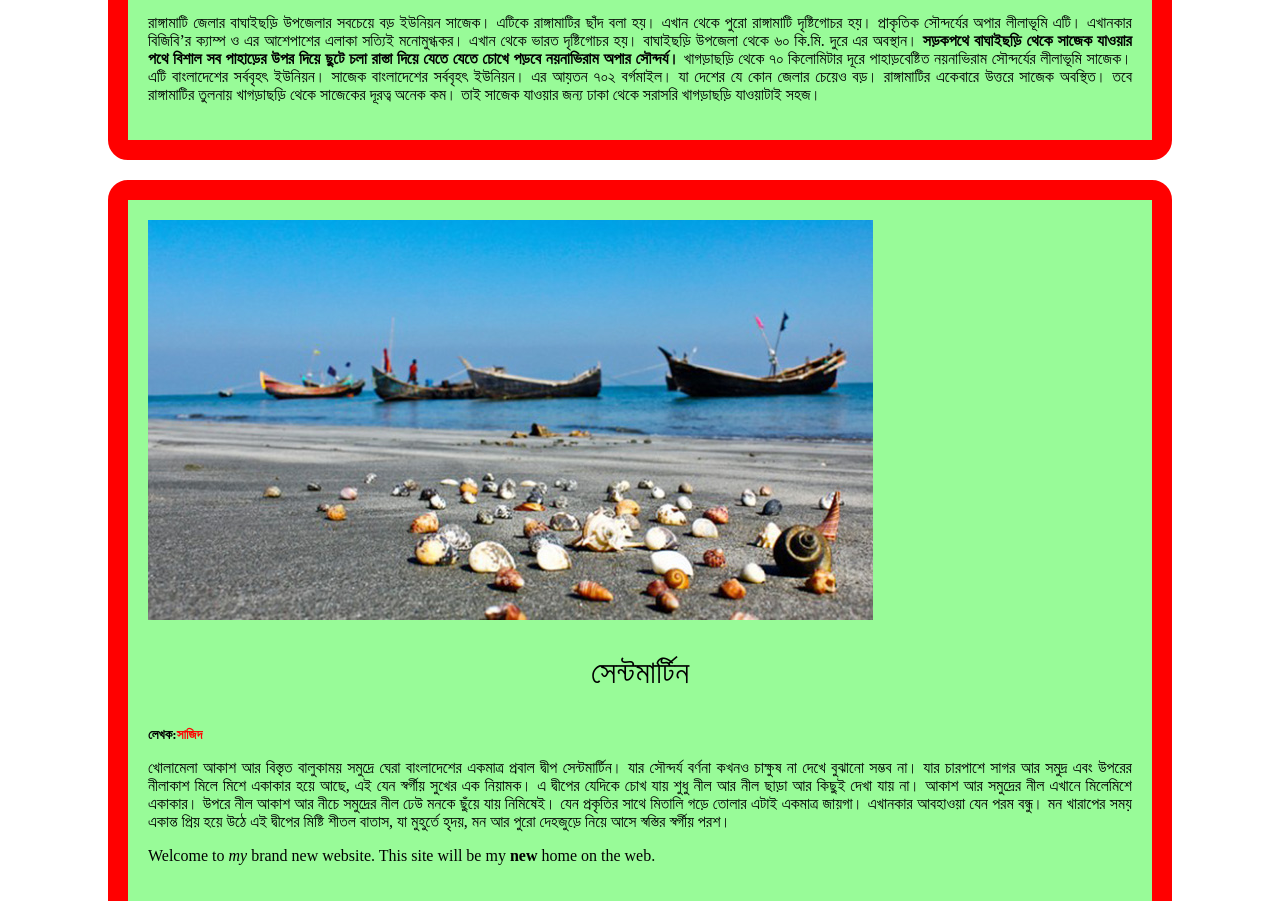
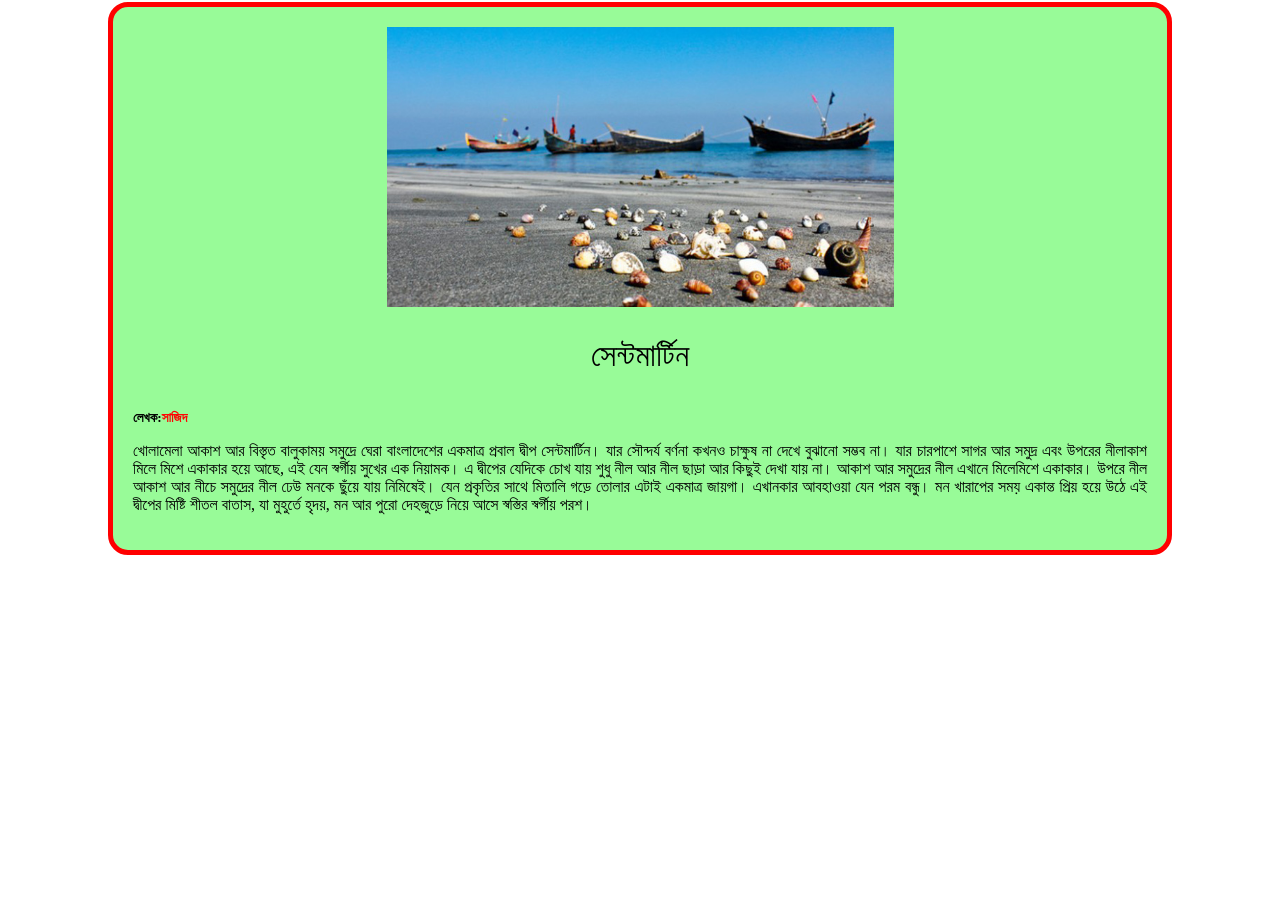
Before and after one commit to AhsanSazid/My_Blogs, a plain HTML site: page My_Blogs.html in a window 1280 px wide. Shown: the part 665-1566 px from the top of the page. After the commit the page ends 1240 px from the top, so only its background shows below. Drawn offline with Linux system fonts and the light colour scheme.

Commit message:
2nd commit

```diff
--- a/CSS File/main.css
+++ b/CSS File/main.css
@@ -1,6 +1,6 @@
 .blog{
     background-color: palegreen;
-    border: 20px solid red;
+    border: 5px solid red;
     border-radius: 20px;
     padding: 20px;
     margin-left: 100px;
@@ -24,3 +24,9 @@
 h1{
     text-align: center;
 }
+.center {
+    display: block;
+    margin-left: auto;
+    margin-right: auto;
+    width: 50%;
+  }
--- a/My_Blogs.html
+++ b/My_Blogs.html
@@ -10,16 +10,15 @@
 <body>
     <h1>MY TRAVELLING BLOG</h1>
     <div class="blog">
-        <img src="S1.jpg" alt="">
+        <img src="S1.jpg" alt="" class="center">
         <h3 class="blog-title">সাজেক ভ্যালি</h3>
         <small>লেখক:<span class="Author-Name">সাজিদ </span></small>
         <p>রাঙ্গামাটি জেলার বাঘাইছড়ি উপজেলার সবচেয়ে বড় ইউনিয়ন সাজেক। এটিকে রাঙ্গামাটির ছাঁদ বলা হয়। এখান থেকে পুরো রাঙ্গামাটি দৃষ্টিগোচর হয়। প্রাকৃতিক সৌন্দর্যের অপার লীলাভূমি এটি। এখানকার বিজিবি’র ক্যাম্প ও এর আশেপাশের এলাকা সত্যিই মনোমুগ্ধকর। এখান থেকে ভারত দৃষ্টিগোচর হয়। বাঘাইছড়ি উপজেলা থেকে ৬০ কি.মি. দুরে এর অবস্থান। <strong> সড়কপথে বাঘাইছড়ি থেকে সাজেক যাওয়ার পথে বিশাল সব পাহাড়ের উপর দিয়ে ছুটে চলা রাস্তা দিয়ে যেতে যেতে চোখে পড়বে নয়নাভিরাম অপার সৌন্দর্য।</strong> খাগড়াছড়ি থেকে ৭০ কিলোমিটার দূরে পাহাড়বেষ্টিত নয়নাভিরাম সৌন্দর্যের লীলাভূমি সাজেক। এটি বাংলাদেশের সর্ববৃহৎ ইউনিয়ন। সাজেক বাংলাদেশের সর্ববৃহৎ ইউনিয়ন। এর আয়তন ৭০২ বর্গমাইল। যা দেশের যে কোন জেলার চেয়েও বড়। রাঙ্গামাটির একেবারে উত্তরে সাজেক অবস্থিত। তবে রাঙ্গামাটির তুলনায় খাগড়াছড়ি থেকে সাজেকের দূরত্ব অনেক কম। তাই সাজেক যাওয়ার জন্য ঢাকা থেকে সরাসরি খাগড়াছড়ি যাওয়াটাই সহজ।</p></div>
 <div class="blog">
-    <img src="S2.jpg" alt="">
+    <img src="S2.jpg" alt="" class="center">
     <h3 class="blog-title">সেন্টমার্টিন</h3>
     <p><small><b>লেখক:<span class="Author-Name">সাজিদ</span></b></small></p>
 <p>খোলামেলা আকাশ আর বিস্তৃত বালুকাময় সমুদ্রে ঘেরা বাংলাদেশের একমাত্র প্রবাল দ্বীপ সেন্টমার্টিন। যার সৌন্দর্য বর্ণনা কখনও চাক্ষুষ না দেখে বুঝানো সম্ভব না। যার চারপাশে সাগর আর সমুদ্র এবং উপরের নীলাকাশ মিলে মিশে একাকার হয়ে আছে, এই যেন স্বর্গীয় সুখের এক নিয়ামক। এ দ্বীপের যেদিকে চোখ যায় শুধু নীল আর নীল ছাড়া আর কিছুই দেখা যায় না। আকাশ আর সমুদ্রের নীল এখানে মিলেমিশে একাকার। উপরে নীল আকাশ আর নীচে সমুদ্রের নীল ঢেউ মনকে ছুঁয়ে যায় নিমিষেই। যেন প্রকৃতির সাথে মিতালি গড়ে তোলার এটাই একমাত্র জায়গা। এখানকার আবহাওয়া যেন পরম বন্ধু। মন খারাপের সময় একান্ত প্রিয় হয়ে উঠে এই দ্বীপের মিষ্টি শীতল বাতাস, যা মুহুর্তে হৃদয়, মন আর পুরো দেহজুড়ে নিয়ে আসে স্বস্তির স্বর্গীয় পরশ।</p>
-<p>Welcome to <em>my</em>  brand new website. This site will be my <strong>new</strong> home on the web.</p>
 </div>
 </body>
 </html>
```
